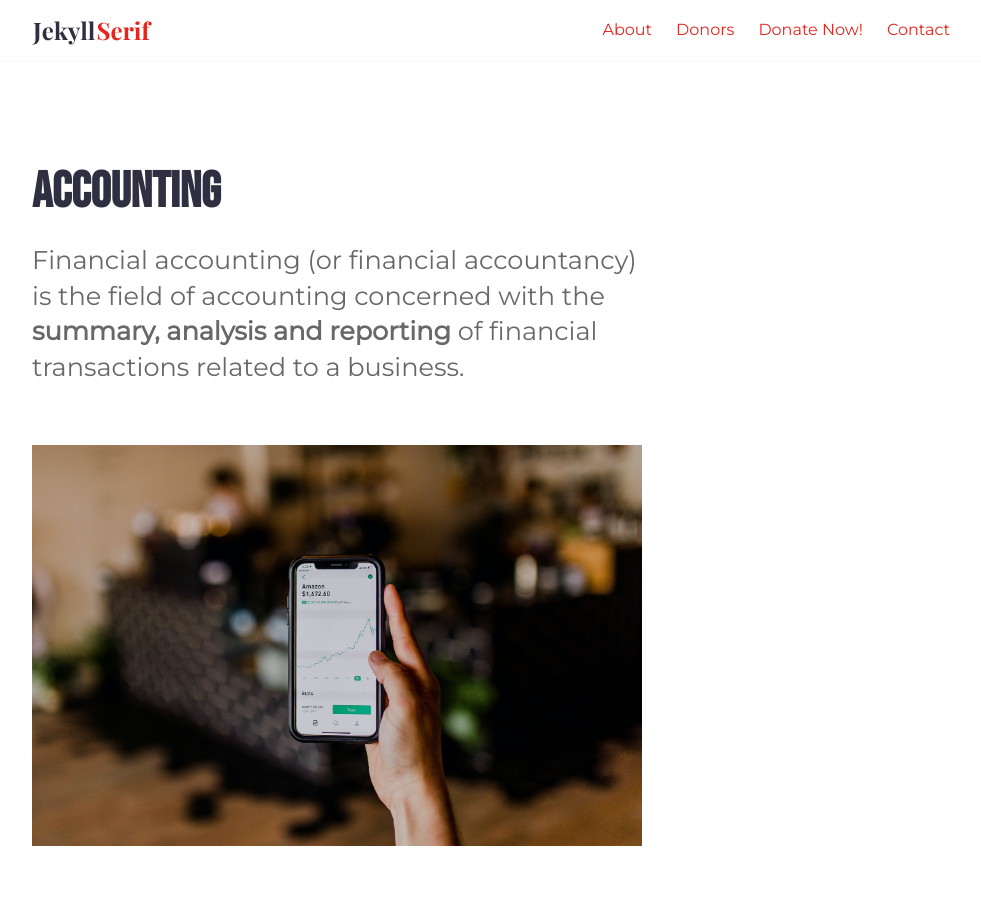
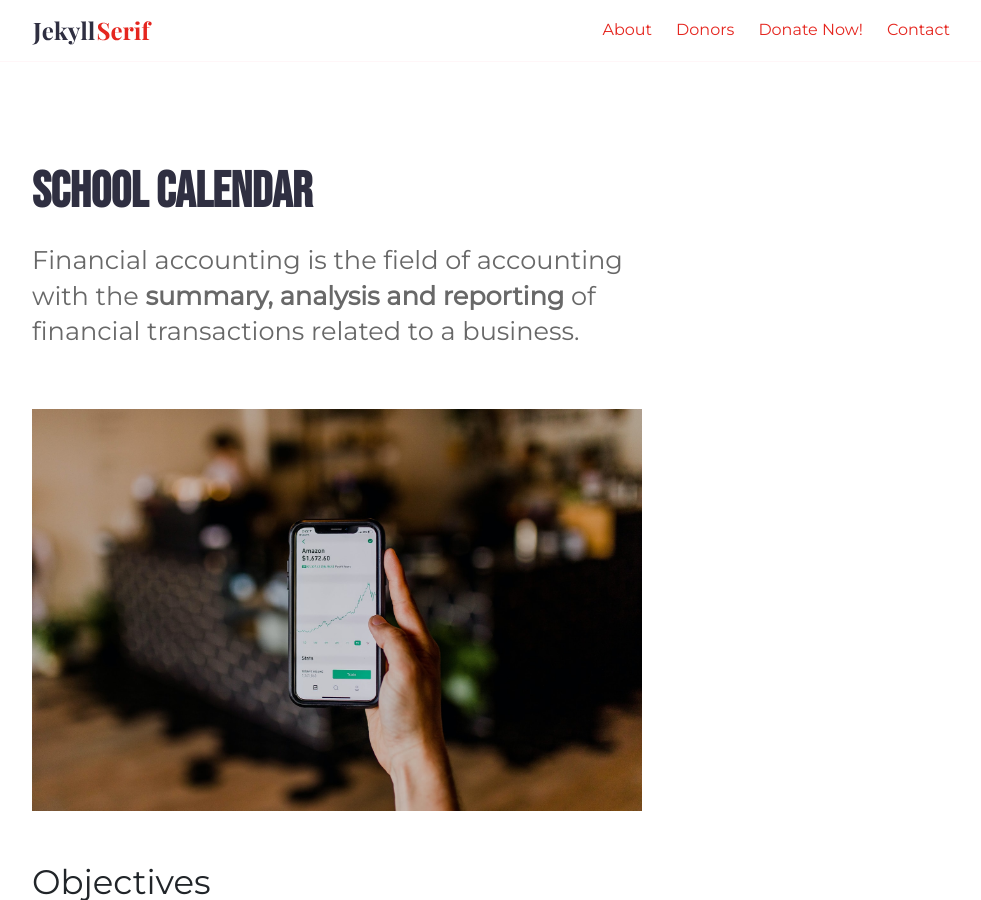
Before and after one commit to spmwtech/SPMWtech, a Jekyll site: the page built from _services/calendar.md, in a window 1280 px wide and 900 px high. Shown: the whole window, without its empty margins (143-1124 px from the left). Built offline with Jekyll 4.4.1, drawn with Linux system fonts in a browser that asks for light colours.

Commit message:
Update and rename accounting.md to calendar.md

```diff
--- a/_services/accounting.md
+++ b/_services/calendar.md
@@ -1,10 +1,10 @@
 ---
-title: "Accounting"
-date: 2018-11-18T12:33:46+10:00
+title: "School Calendar"
+date: 2024-01-18T12:33:46+10:00
 weight: 1
 ---
 
-Financial accounting (or financial accountancy) is the field of accounting concerned with the **summary, analysis and reporting** of financial transactions related to a business.
+Financial accounting is the field of accounting with the **summary, analysis and reporting** of financial transactions related to a business.
 
 ![Accounting Services](/images/austin-distel-nGc5RT2HmF0-unsplash.jpg)
 
```
